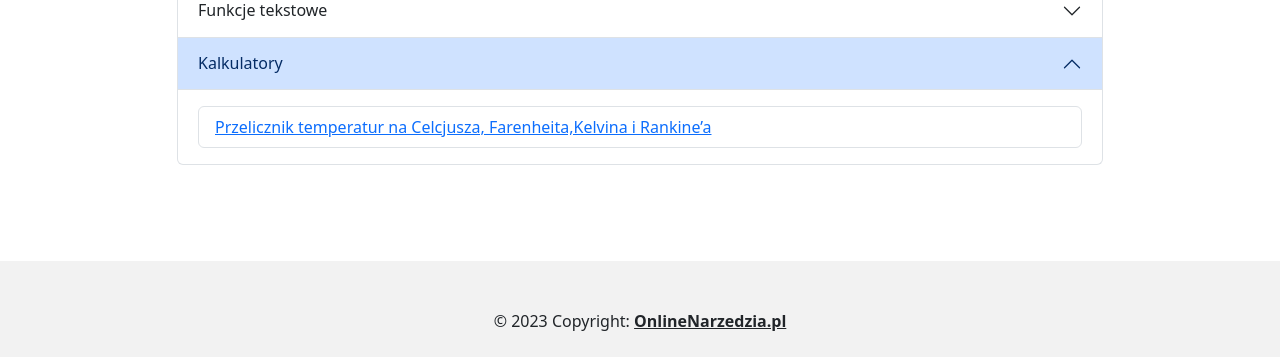
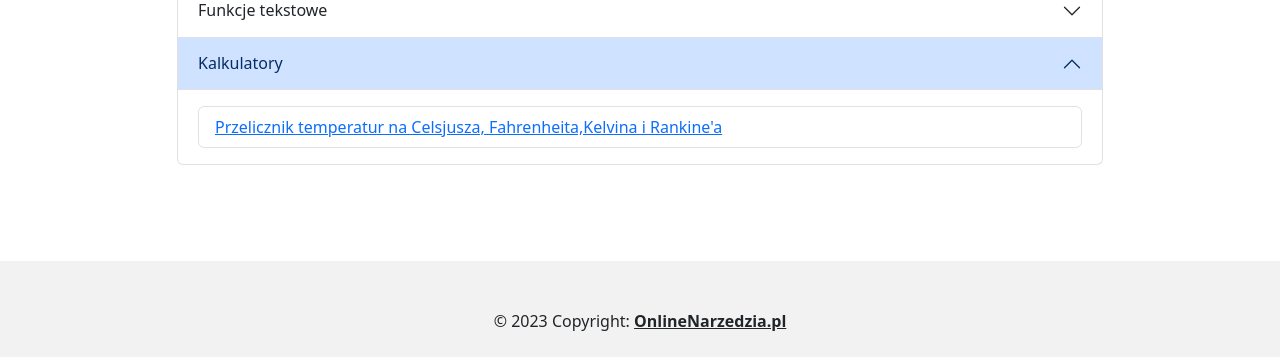
Before and after one commit to mnemony/tooler_flask, a Flask app: page / in a window 1280 px wide, after a click on "Kalkulatory". Shown: the part 885-1242 px from the top of the page. Run offline with Flask 2, Linux system fonts and the light colour scheme.

Commit message:
some_update

```diff
--- a/templates/index.html
+++ b/templates/index.html
@@ -86,7 +86,7 @@
             <div id="collapseThree" class="accordion-collapse collapse" data-bs-parent="#accordionExample">
                 <div class="accordion-body">
                     <ul class="list-group">
-                        <li class="list-group-item"><a href="{{ url_for('temperatureConverter') }}">Przelicznik temperatur na Celcjusza, Farenheita,Kelvina i Rankine’a</a></li>
+                        <li class="list-group-item"><a href="{{ url_for('temperatureConverter') }}">Przelicznik temperatur na Celsjusza, Fahrenheita,Kelvina i Rankine'a</a></li>
 
 
                     </ul>
```
